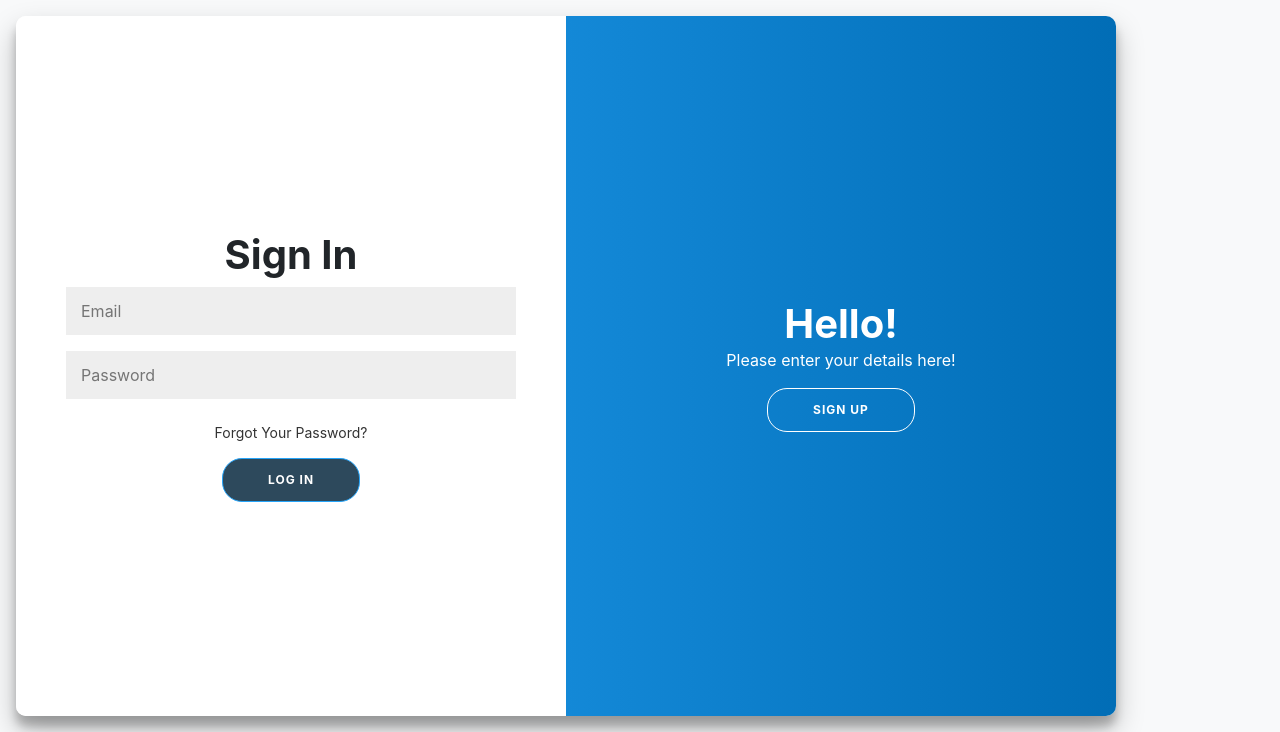
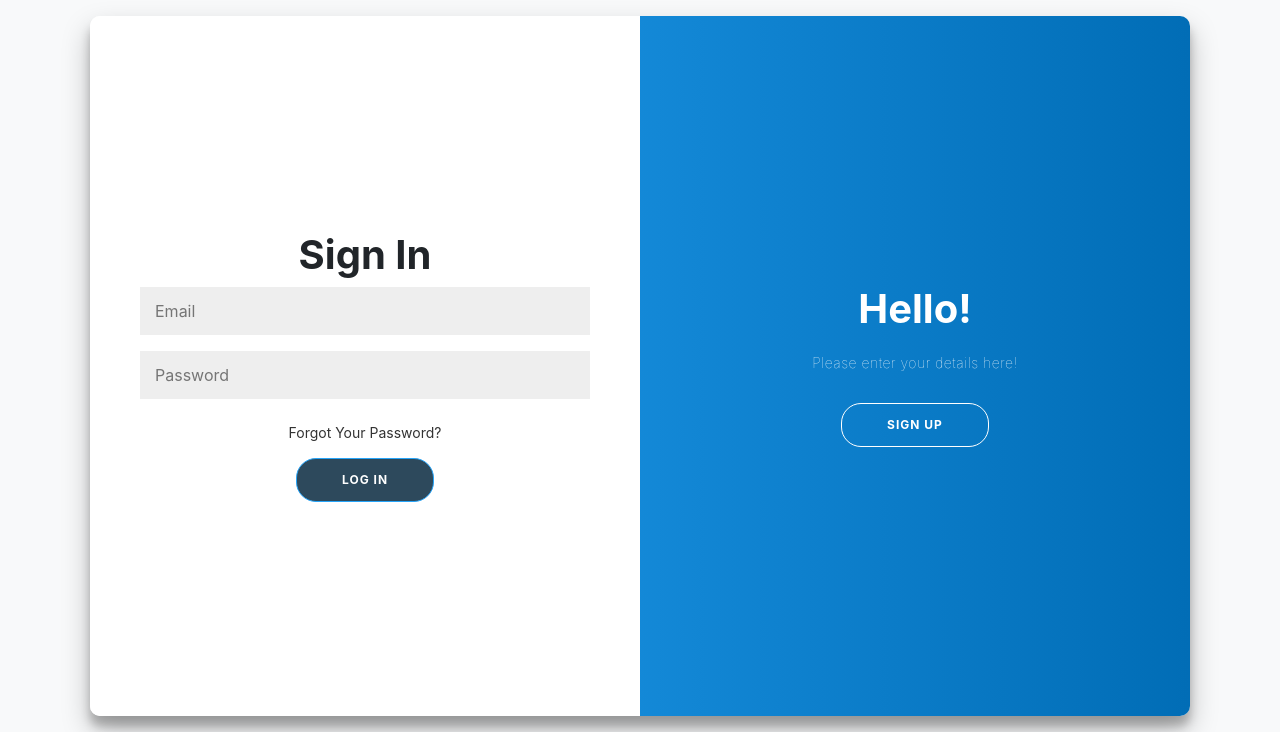
Before and after one commit to Kayram2710/soen-341-proj, a PHP site: page /account.php in a window 1280 px wide. Shown: the part 91-823 px from the top of the page. Run offline with PHP 8.4, Linux system fonts and the light colour scheme.

Commit message:
fixed some css collisions

```diff
--- a/SOEN341/account.php
+++ b/SOEN341/account.php
@@ -16,7 +16,7 @@
 <link rel="stylesheet" type="text/css" href="./css/style.css" />
 
 <body>
-    <div class="pan-container" id="container">
+    <div class="container" id="container">
 
       <!-- Sign Up Container DIV-->
       <div class="form-container sign-up-container">
--- a/SOEN341/css/style.css
+++ b/SOEN341/css/style.css
@@ -20,6 +20,14 @@ h1 {
 
 h2 {
   text-align: center;
+}
+
+p {
+  font-size: 14px;
+  font-weight: 100;
+  line-height: 20px;
+  letter-spacing: 0.5px;
+  margin: 20px 0 30px;
 }
 
 span {
@@ -78,7 +86,7 @@ input {
   width: 100%;
 }
 
-.pan-container {
+.container {
   background-color: #fff;
   border-radius: 10px;
   box-shadow: 0 14px 28px rgba(0, 0, 0, 0.25), 0 10px 10px rgba(0, 0, 0, 0.22);
```
